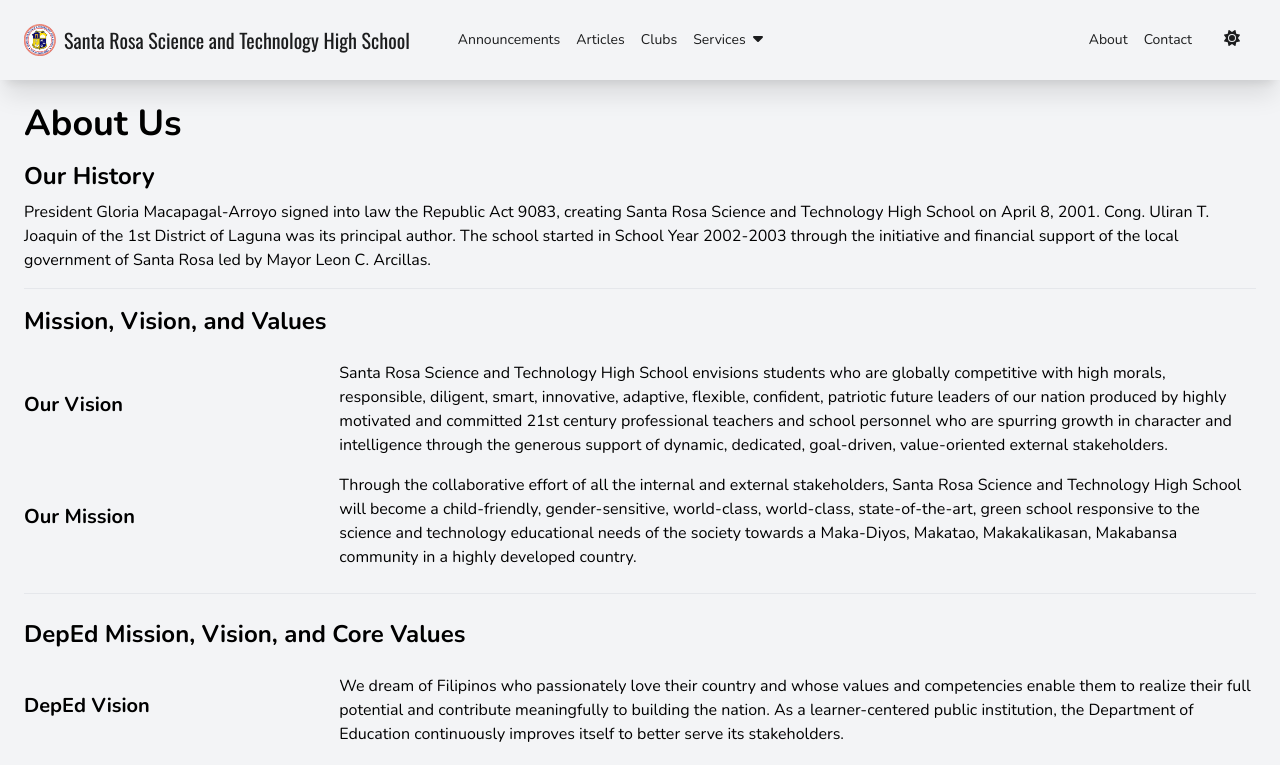
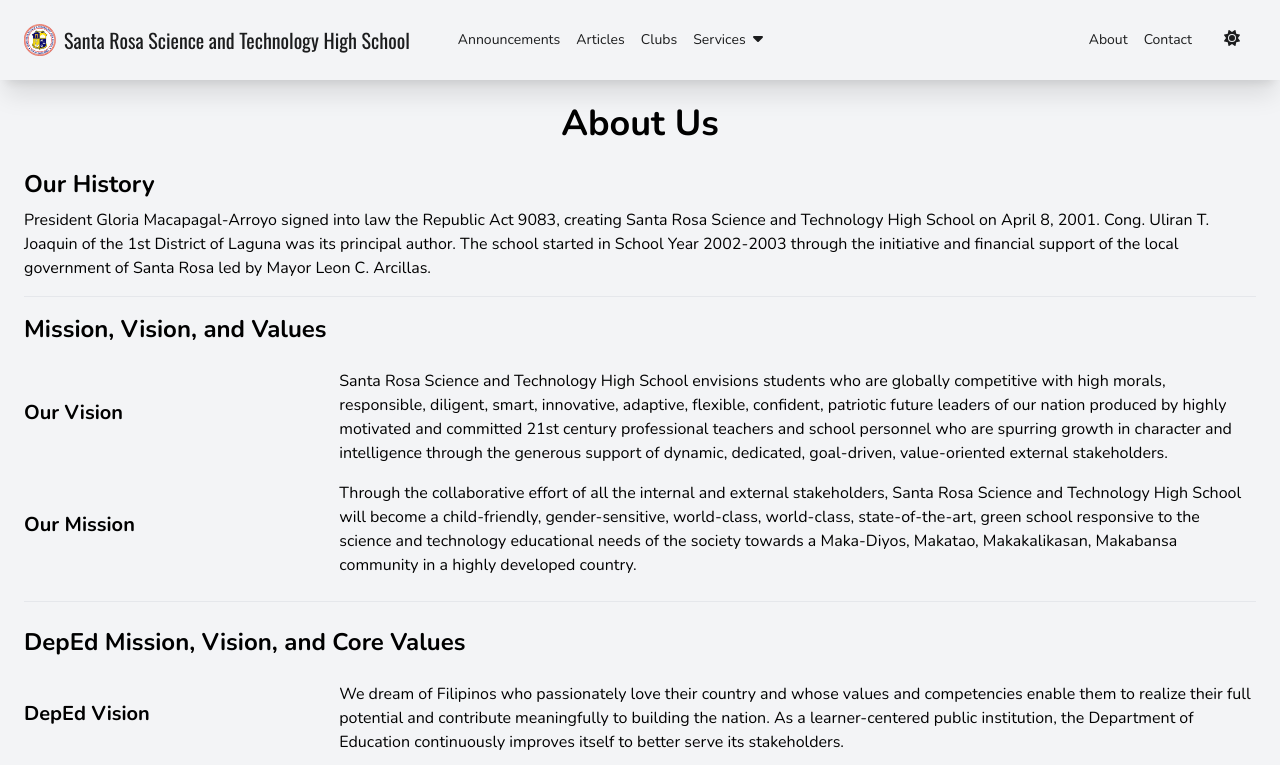
Before and after one commit to starsci/website, a Next.js app: page /about in a window 1280 px wide. Shown: the top 765 px of the page. Built offline with nearby package versions, Linux system fonts and the light colour scheme.

Commit message:
refactor page title into separate component

```diff
--- a/components/Page.js
+++ b/components/Page.js
@@ -3,9 +3,11 @@ import { useEffect, useState } from "react";
 import $ from "jquery";
 import Footer from "./Footer";
 import BouncingScrollDownIndicator from "./BouncingScrollIndicator";
+import PageTitle from "./PageTitle";
 
 function Page(props) {
   const [domLoaded, setDomLoaded] = useState(false);
+  const { isContent, noPadding, title, children } = props;
 
   useEffect(() => {
     $(() => {
@@ -18,30 +20,42 @@ function Page(props) {
       <div className="flex flex-col min-h-screen">
         <Header />
         <div
-                    className={`flex-grow flex ${props.isContent ? `lg:bg-hero` : `bg-hero`} bg-cover bg-fixed relative`}>
+          className={`flex-grow flex ${
+            isContent ? `lg:bg-hero` : `bg-hero`
+          } bg-cover bg-fixed relative`}
+        >
           <div
-                        className={`absolute inset-0 bg-gradient-to-br from-brand-blue-darker via-brand-red-darker to-brand-yellow-darker opacity-70 ${props.isContent ? `lg:block hidden` : `block`}`} />
+            className={`absolute inset-0 bg-gradient-to-br from-brand-blue-darker via-brand-red-darker to-brand-yellow-darker opacity-70 ${
+              isContent ? `lg:block hidden` : `block`
+            }`}
+          />
           <main
-                        className={`flex mx-auto flex-grow ${props.isContent ? `lg:container bg-gray-100 dark:bg-brand-dark-default shadow-2xl` : `bg-none`} relative`}>
-
-                        <div className={`flex flex-grow flex-col transition-opacity duration-400 ${props.noPadding ? `` : `p-6`}`}
+            className={`flex mx-auto flex-grow ${
+              isContent
+                ? `lg:container bg-gray-100 dark:bg-brand-dark-default shadow-2xl`
+                : `bg-none`
+            } relative`}
+          >
+            <div
+              className={`flex flex-grow flex-col transition-opacity duration-400 ${
+                noPadding ? `` : `p-6`
+              }`}
               style={{
                 opacity: domLoaded ? 1 : 0,
-                            }}>
-                            {props.children}
+              }}
+            >
+              <PageTitle>{title}</PageTitle>
+              {children}
             </div>
           </main>
         </div>
-            </div >
-            {props.extra &&
-                <section>
-                    {props.extra}
-                </section>}
+      </div>
+      {props.extra && <section>{props.extra}</section>}
       <Footer id="footer" />
 
       <BouncingScrollDownIndicator bottomId="footer" />
     </>
-    )
+  );
 }
 
 export default Page;
--- /dev/null
+++ b/components/PageTitle.js
@@ -0,0 +1,4 @@
+export default function PageTitle(props) {
+    const {children} = props;
+    return <h1 className="text-4xl font-bold mb-6 sm:text-center">{children}</h1>;
+}
--- a/pages/about/index.js
+++ b/pages/about/index.js
@@ -2,9 +2,7 @@ import Page from "@/components/Page";
 
 export default function About() {
     return (
-        <Page isContent>
-            <h1 className="text-4xl font-bold mb-4">About Us</h1>
-
+        <Page isContent title="About Us">
             <h2 className="text-2xl font-bold mb-2">Our History</h2>
             <p>President Gloria Macapagal-Arroyo signed into
                 law the Republic Act 9083, creating Santa Rosa Science and
--- a/pages/announcements/index.js
+++ b/pages/announcements/index.js
@@ -29,8 +29,7 @@ export async function getStaticProps() {
 
 function Announcements({ posts }) {
     return (
-        <Page isContent>
-            <h1 className="text-4xl font-bold">Announcements</h1>
+        <Page isContent title="Announcements">
             {posts.map((post, index) => (
                 <div key={index} className="mt-4">
                     <Card>
--- a/pages/clubs/index.js
+++ b/pages/clubs/index.js
@@ -31,9 +31,7 @@ const clubs = [
 
 export default function Clubs() {
   return (
-    <Page isContent>
-      <h1 className="text-4xl font-bold mb-4">Club Directory</h1>
-
+    <Page isContent title="Club Directory">
       <div className="grid grid-cols-3 lg:grid-cols-8 md:grid-cols-5 gap-4">
         {clubs.map((club, index) => (
           <div key={index} className="flex flex-col items-center">
--- a/pages/contact/index.js
+++ b/pages/contact/index.js
@@ -3,35 +3,55 @@ import { FontAwesomeIcon } from "@fortawesome/react-fontawesome";
 import { faHome, faPhone } from "@fortawesome/free-solid-svg-icons";
 import { faFacebook } from "@fortawesome/free-brands-svg-icons";
 import Link from "next/link";
+import PageTitle from "@/components/PageTitle";
 
 export default function Contact() {
   return (
     <Page>
       <div className="flex-grow justify-center items-center flex flex-col text-white">
-                <div className="lg:text-center">
-                    <h1 className="text-4xl font-bold mb-4">Contact Us</h1>
+        <div className="sm:text-center">
+          <PageTitle>Contact Us</PageTitle>
           <p className="mb-4">
-                        If you have any questions, please contact us at <a href="mailto:scitech.santarosa@deped.gov.ph" className="normal-link">scitech.santarosa@deped.gov.ph</a>.
+            If you have any questions, please contact us at{" "}
+            <a
+              href="mailto:scitech.santarosa@deped.gov.ph"
+              className="normal-link"
+            >
+              scitech.santarosa@deped.gov.ph
+            </a>
+            .
           </p>
-                    <p className="mb-4">
-                        If you wish, you may connect with us through:
-                    </p>
+          <p className="mb-4">If you wish, you may connect with us through:</p>
           <ul className="list-none list-inside [&>*]:mb-2 text-left">
             <li>
               <FontAwesomeIcon icon={faHome} className="mr-2" />
-                            <Link href="https://goo.gl/maps/WpM6ZuczECRqCZdp7" className="normal-link">LM Subdivision, Brgy. Market Area, Santa Rosa City, 4026 Laguna, Philippines</Link>
+              <Link
+                href="https://goo.gl/maps/WpM6ZuczECRqCZdp7"
+                className="normal-link"
+              >
+                LM Subdivision, Brgy. Market Area, Santa Rosa City, 4026 Laguna,
+                Philippines
+              </Link>
             </li>
             <li>
               <FontAwesomeIcon icon={faPhone} className="mr-2" />
-                            <Link href="tel:+6349440067" className="normal-link">(049) 544 0067</Link>
+              <Link href="tel:+6349440067" className="normal-link">
+                (049) 544 0067
+              </Link>
             </li>
             <li className="mb-2">
               <FontAwesomeIcon icon={faFacebook} className="mr-2" />
-                            <Link href="https://www.facebook.com/DepEdTayoSRSTHS307902" className="normal-link">DepEd Tayo Santa Rosa Science and Technology HS - Santa Rosa City</Link>
+              <Link
+                href="https://www.facebook.com/DepEdTayoSRSTHS307902"
+                className="normal-link"
+              >
+                DepEd Tayo Santa Rosa Science and Technology HS - Santa Rosa
+                City
+              </Link>
             </li>
           </ul>
         </div>
       </div>
     </Page>
-    )
+  );
 }
--- a/pages/services/index.js
+++ b/pages/services/index.js
@@ -26,8 +26,7 @@ export default function Services() {
     ]
 
     return (
-        <Page isContent>
-            <h1 className="text-4xl font-bold mb-4">Services</h1>
+        <Page isContent title="Services">
             <p className="mb-4">We offer the following services:</p>
             <div className="grid grid-cols-1 md:grid-cols-2 lg:grid-cols-3 gap-4">
                 {services.map((service, index) => (
--- a/pages/services/registrar/index.js
+++ b/pages/services/registrar/index.js
@@ -5,8 +5,7 @@ import {faExternalLink} from "@fortawesome/free-solid-svg-icons";
 
 export default function Registrar() {
     return (
-        <Page isContent>
-            <h1 className="text-4xl font-bold mb-4">Registrar Services</h1>
+        <Page isContent title="Registrar Services">
             <h2 className="text-2xl font-bold mb-2">Available Documents for
                 Request</h2>
             <ul className="mb-4">
```
Lines whose indentation alone changed are shown as unchanged.
